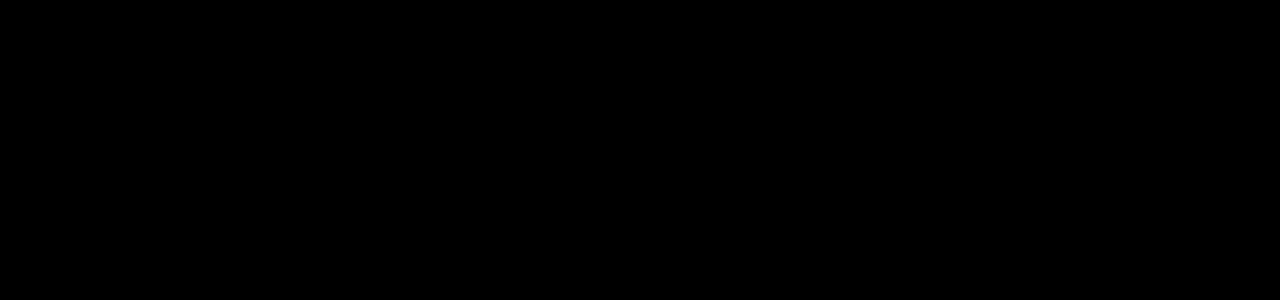
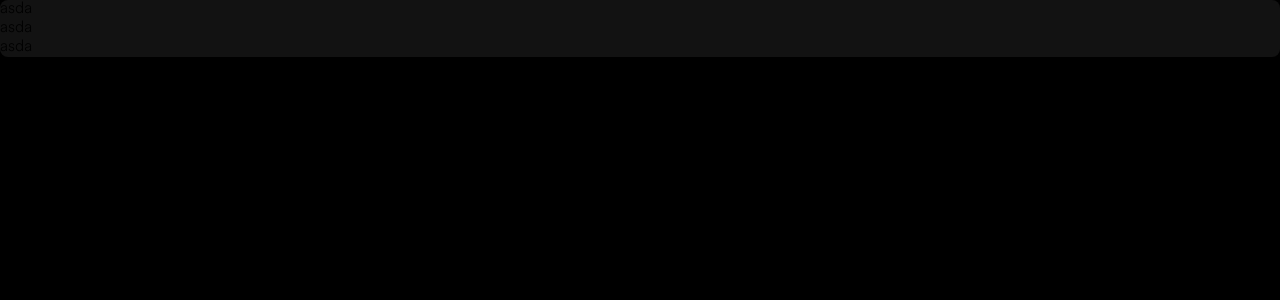
Before and after one commit to anhvuDev103/spotify, a React (Vite) app: page / in a window 1280 px wide. Shown: the top 300 px of the page. Built offline with nearby package versions, Linux system fonts and the light colour scheme.

Commit message:
chore: paper component

```diff
--- a/src/components/primitives/Paper/index.tsx
+++ b/src/components/primitives/Paper/index.tsx
@@ -1,12 +1,16 @@
 import { PaperFrame } from './styled';
-import { PAPER_VARIANTS, PaperProps } from './types';
+import { DEFAULT_PAPER_VARIANT, PaperProps } from './types';
 
-const Paper: React.FC<PaperProps> = ({ variant, children }) => {
-  return <PaperFrame $variant={variant}>{children}</PaperFrame>;
+const Paper: React.FC<PaperProps> = ({ variant, children, ...props }) => {
+  return (
+    <PaperFrame $variant={variant} {...props}>
+      {children}
+    </PaperFrame>
+  );
 };
 
 Paper.defaultProps = {
-  variant: PAPER_VARIANTS.CONTAINED
+  variant: DEFAULT_PAPER_VARIANT
 };
 
 export default Paper;
--- a/src/components/primitives/Paper/styled.ts
+++ b/src/components/primitives/Paper/styled.ts
@@ -1,27 +1,28 @@
 import { InterpolationMapped, Theme } from '@styles/theme';
 import styled from 'styled-components';
 
-import { PAPER_VARIANTS, PaperVariant } from './types';
+import { PaperVariants } from './types';
 
 interface StyledPaperProps {
-  $variant?: PaperVariant;
+  $variant?: PaperVariants;
 }
 
 interface ThemedButtonProps extends StyledPaperProps {
   theme: Theme;
 }
 
-const getVariantStyle = ({
-  $variant = PAPER_VARIANTS.CONTAINED,
-  theme
-}: ThemedButtonProps) => {
+const getVariantStyle = ({ $variant, theme }: ThemedButtonProps) => {
   const styles = {
-    [PAPER_VARIANTS.CONTAINED]: {}
-  } as InterpolationMapped<PaperVariant>;
+    [PaperVariants.Contained]: {
+      backgroundColor: theme.palette.background.paper
+    }
+  } as InterpolationMapped<PaperVariants>;
 
-  return styles[$variant];
+  return styles[$variant!];
 };
 
 export const PaperFrame = styled.div<StyledPaperProps>`
+  border-radius: 8px;
+
   ${getVariantStyle}
 `;
--- a/src/components/primitives/Paper/types.ts
+++ b/src/components/primitives/Paper/types.ts
@@ -1,10 +1,10 @@
-export const PAPER_VARIANTS = {
-  CONTAINED: 'contained'
-} as const;
-
-export type PaperVariant = (typeof PAPER_VARIANTS)[keyof typeof PAPER_VARIANTS];
+export enum PaperVariants {
+  Contained = 'contained'
+}
 
 export interface PaperProps {
-  variant?: PaperVariant;
+  variant?: PaperVariants;
   children: React.ReactNode;
 }
+
+export const DEFAULT_PAPER_VARIANT = PaperVariants.Contained;
```
